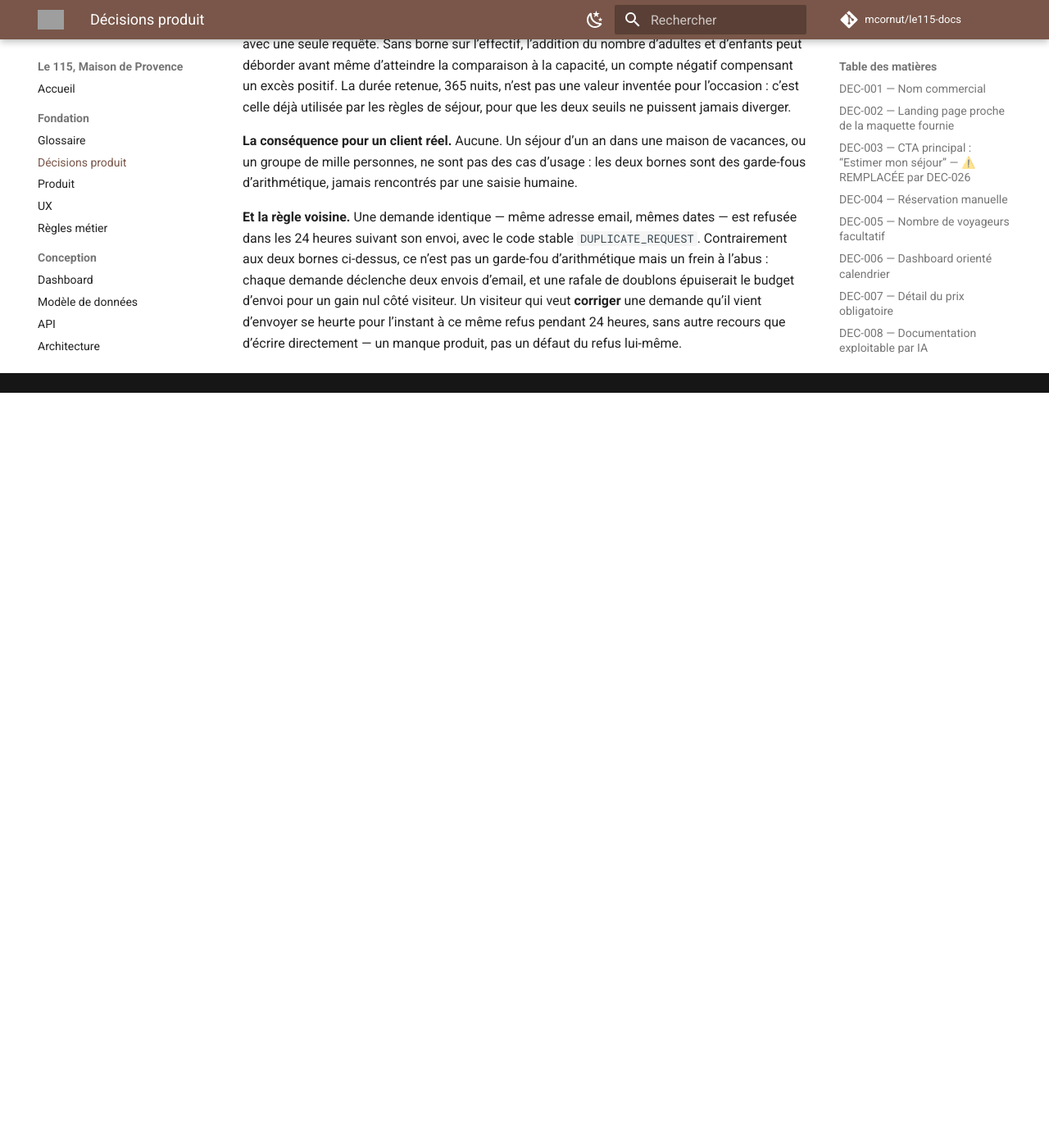
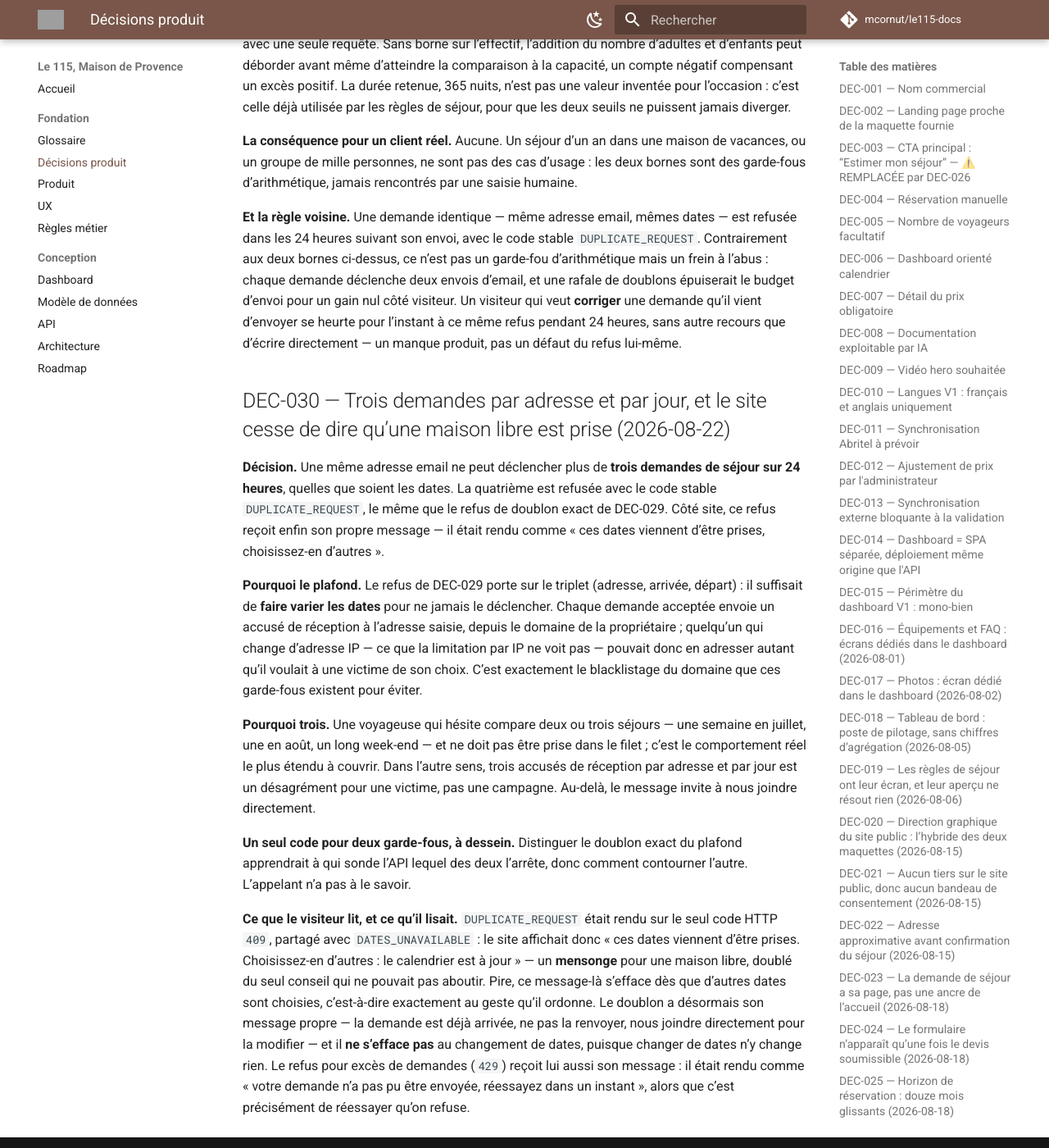
Before and after one commit to mcornut/le115-docs, an MkDocs documentation site: the page built from docs/00-Product-Decisions.md, in a window 1280 px wide and 1400 px high, scrolled down 12163 px. Shown: the whole window at 82% size. Built offline with MkDocs 1.6.1 and Material for MkDocs 9.7.7, drawn with Linux system fonts in a browser that asks for light colours; comment, search, counter and statistics services are not loaded; before the commit the page ends 12642 px from its top, so only the background shows below that; grey boxes are pictures that could not be loaded.

Commit message:
docs(decisions): plafonner les demandes par destinataire, et nommer le refus de doublon au visiteur
DEC-030. Le refus de doublon de DEC-029 porte sur le triplet (adresse,
arrivée, départ) : faire varier les dates suffisait à ne jamais le déclencher,
et quelqu’un qui change d’adresse IP pouvait adresser autant d’accusés de
réception qu’il voulait à une victime choisie, depuis le domaine de la
propriétaire. Trois demandes par adresse et par 24 heures, dates confondues,
sous le MÊME code stable `DUPLICATE_REQUEST` — les distinguer apprendrait à
qui sonde l’API lequel des deux garde-fous l’arrête.

La décision consigne aussi ce que le visiteur lit : `DUPLICATE_REQUEST` était
rendu sur le seul code HTTP 409, partagé avec `DATES_UNAVAILABLE`, donc affiché
« ces dates viennent d’être prises » — un mensonge pour une maison libre,
doublé du seul conseil qui ne pouvait pas aboutir. Le doublon a désormais son
message, et il ne s’efface plus au changement de dates. Le 429 aussi, qui se
lisait « réessayez dans un instant » alors que c’est de réessayer qu’on refuse.

Co-Authored-By: Claude Opus 5 <noreply@anthropic.com>

```diff
--- a/docs/00-Product-Decisions.md
+++ b/docs/00-Product-Decisions.md
@@ -541,3 +541,44 @@ le budget d’envoi pour un gain nul côté visiteur. Un visiteur qui veut
 **corriger** une demande qu’il vient d’envoyer se heurte pour l’instant à
 ce même refus pendant 24 heures, sans autre recours que d’écrire
 directement — un manque produit, pas un défaut du refus lui-même.
+
+## DEC-030 — Trois demandes par adresse et par jour, et le site cesse de dire qu’une maison libre est prise (2026-08-22)
+
+**Décision.** Une même adresse email ne peut déclencher plus de **trois
+demandes de séjour sur 24 heures**, quelles que soient les dates. La
+quatrième est refusée avec le code stable `DUPLICATE_REQUEST`, le même que
+le refus de doublon exact de DEC-029. Côté site, ce refus reçoit enfin son
+propre message — il était rendu comme « ces dates viennent d’être prises,
+choisissez-en d’autres ».
+
+**Pourquoi le plafond.** Le refus de DEC-029 porte sur le triplet (adresse,
+arrivée, départ) : il suffisait de **faire varier les dates** pour ne jamais
+le déclencher. Chaque demande acceptée envoie un accusé de réception à
+l’adresse saisie, depuis le domaine de la propriétaire ; quelqu’un qui change
+d’adresse IP — ce que la limitation par IP ne voit pas — pouvait donc en
+adresser autant qu’il voulait à une victime de son choix. C’est exactement le
+blacklistage du domaine que ces garde-fous existent pour éviter.
+
+**Pourquoi trois.** Une voyageuse qui hésite compare deux ou trois séjours —
+une semaine en juillet, une en août, un long week-end — et ne doit pas être
+prise dans le filet ; c’est le comportement réel le plus étendu à couvrir.
+Dans l’autre sens, trois accusés de réception par adresse et par jour est un
+désagrément pour une victime, pas une campagne. Au-delà, le message invite à
+nous joindre directement.
+
+**Un seul code pour deux garde-fous, à dessein.** Distinguer le doublon exact
+du plafond apprendrait à qui sonde l’API lequel des deux l’arrête, donc
+comment contourner l’autre. L’appelant n’a pas à le savoir.
+
+**Ce que le visiteur lit, et ce qu’il lisait.** `DUPLICATE_REQUEST` était rendu
+sur le seul code HTTP `409`, partagé avec `DATES_UNAVAILABLE` : le site
+affichait donc « ces dates viennent d’être prises. Choisissez-en d’autres :
+le calendrier est à jour » — un **mensonge** pour une maison libre, doublé du
+seul conseil qui ne pouvait pas aboutir. Pire, ce message-là s’efface dès que
+d’autres dates sont choisies, c’est-à-dire exactement au geste qu’il ordonne.
+Le doublon a désormais son message propre — la demande est déjà arrivée, ne
+pas la renvoyer, nous joindre directement pour la modifier — et il **ne
+s’efface pas** au changement de dates, puisque changer de dates n’y change
+rien. Le refus pour excès de demandes (`429`) reçoit lui aussi son message :
+il était rendu comme « votre demande n’a pas pu être envoyée, réessayez dans
+un instant », alors que c’est précisément de réessayer qu’on refuse.
--- a/docs/06-API.md
+++ b/docs/06-API.md
@@ -170,7 +170,8 @@ le voyageur savait qu’on lui répondait, il ne savait pas qu’on l’avait re
 
 Erreurs possibles : `422 VALIDATION` (devis non soumissible, `details` = codes, avec la note
 de dérogation localisée le cas échéant), `409 DATES_UNAVAILABLE` (dates indisponibles),
-`409 DUPLICATE_REQUEST` (même email et mêmes dates envoyés dans les 24 heures précédentes),
+`409 DUPLICATE_REQUEST` (même email et mêmes dates envoyés dans les 24 heures précédentes, **ou**
+plus de trois demandes de la même adresse sur 24 heures, dates confondues — DEC-030),
 `400 INVALID_REQUEST` (email manquant/invalide, dates invalides, corps invalide, ou un champ
 au-delà de sa borne de longueur — `details.field` nomme alors le champ).
 
@@ -636,7 +637,7 @@ Codes métier stables :
 | `VALIDATION` | 422 | Demande non soumissible ; `details` liste les codes de règle enfreints |
 | `CONFLICT` | 409 | Conflit d'intégrité : chevauchement de périodes tarifaires (même priorité), code de frais dupliqué, code d'équipement dupliqué, etc. |
 | `DATES_UNAVAILABLE` | 409 | Dates demandées indisponibles |
-| `DUPLICATE_REQUEST` | 409 | `POST /stay-requests` : une demande identique (même email, mêmes dates) a déjà été envoyée dans les 24 heures précédentes. Le message renvoyé invite à contacter directement la propriétaire pour corriger une demande déjà partie — il n’existe aujourd’hui aucun autre moyen |
+| `DUPLICATE_REQUEST` | 409 | `POST /stay-requests`, **deux garde-fous sous un seul code** : une demande identique (même email, mêmes dates) déjà envoyée dans les 24 heures précédentes, **ou** une quatrième demande de la même adresse sur 24 heures, dates confondues (DEC-030). Les distinguer apprendrait à qui sonde l’API lequel des deux l’arrête. Le message renvoyé invite à contacter directement la propriétaire pour corriger une demande déjà partie — il n’existe aujourd’hui aucun autre moyen |
 | `INTERNAL` | 500 | Erreur interne |
 
 Codes de règle (portés par `errors[]` d'un devis et par `details` d'un `VALIDATION`) :
```
